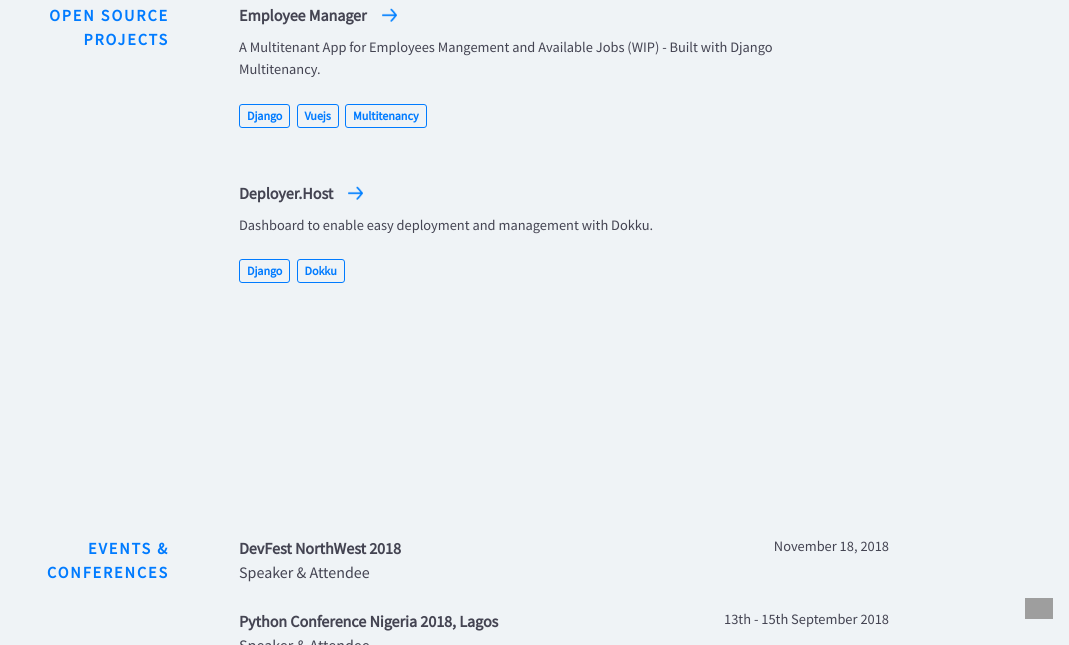
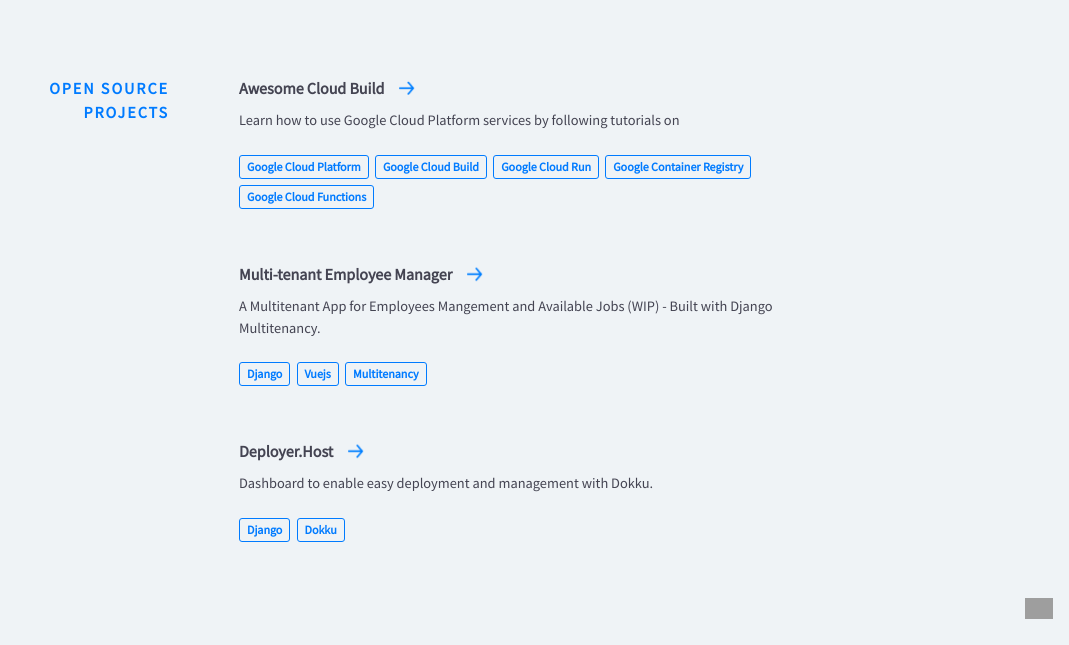
Before and after one commit to Timtech4u/timtech4u.github.io, a Jekyll site: the page built from index.html, in a window 1280 px wide and 900 px high, scrolled down 4221 px, cut to the strip 255-900 px from the top of the window. Shown: the whole strip, without its empty margins (211-1280 px from the left). Built offline with Jekyll 4.4.1, drawn with Linux system fonts in a browser that asks for light colours; nearby versions of some CDN libraries; some of the changed text lies outside the part shown; grey boxes are pictures that could not be loaded.

Commit message:
Updated Website

```diff
--- a/_config.yml
+++ b/_config.yml
@@ -10,16 +10,12 @@
 logo: #
 resume: #
 social:
+  - title: linkedin
+    url: https://www.linkedin.com/in/timtech4u
   - title: twitter
     url: https://twitter.com/timtech4u
-  - title: facebook
-    url: https://facebook.com/timex4u
   - title: github
     url: https://github.com/timtech4u
-  - title: linkedin
-    url: https://www.linkedin.com/in/timtech4u
-  - title: medium
-    url: https://www.medium.com/@timtech4u
 
 # Build settings
 markdown: kramdown
--- a/_data/other-projects.yml
+++ b/_data/other-projects.yml
@@ -1,4 +1,23 @@
-- name: Employee Manager
+- name: Awesome Cloud Build
+  url: https://fullstackgcp.com/awesome-cloud-build-cjydaet2g000o5os1v71zb3v4
+  code: https://github.com/Timtech4u/awesome-cloudbuild
+  description: A curated list of resources about all things Google Cloud Build
+  used:
+  - thing: Cloud Build
+  - thing: Google Cloud
+
+  - name: Full Stack GCP
+  url: https://fullstackgcp.com/
+  code: https://fullstackgcp.com/
+  description: Learn how to use Google Cloud Platform services by following tutorials on #FullStackGCP.
+  used:
+  - thing: Google Cloud Platform
+  - thing: Google Cloud Build
+  - thing: Google Cloud Run
+  - thing: Google Container Registry
+  - thing: Google Cloud Functions
+
+- name: Multi-tenant Employee Manager
   url: http://saidu.myemp.site
   code: https://github.com/Timtech4u/employee-manager
   description: A Multitenant App for Employees Mangement and Available Jobs (WIP) - Built with Django Multitenancy.
--- a/_data/skills.yml
+++ b/_data/skills.yml
@@ -6,11 +6,11 @@
   - item: SQL
 
 frameworks:
+  - item: Django
+  - item: Flask
   - item: Vue
-  - item: Django
+  - item: NodeJS
   - item: Express
-  - item: NodeJS
-  - item: Electron
 
 tools:
   - item: Git
@@ -20,8 +20,8 @@
   - item: Postman
 
 deployment:
-  - item: GCP
-  - item: AWS
-  - item: Docker
-  - item: Cloud Build
+  - item: Google Cloud Platform
+  - item: Amazon Web Services
+  - item: Docker & Kubernetes
+  - item: Cloud Build CI/CD
   - item: Container Registry
```
Also changed, not shown: _data/conferences.yml (+4 -5 lines), _data/experience.yml (+8 -3 lines).
